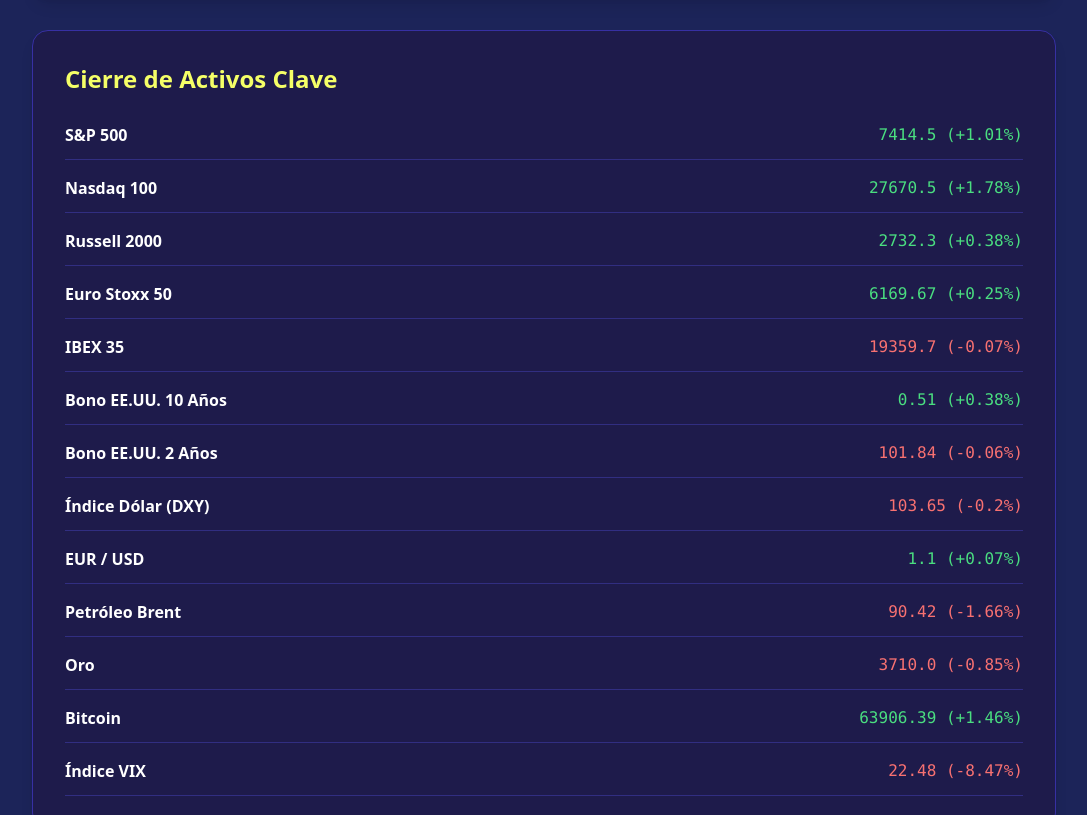
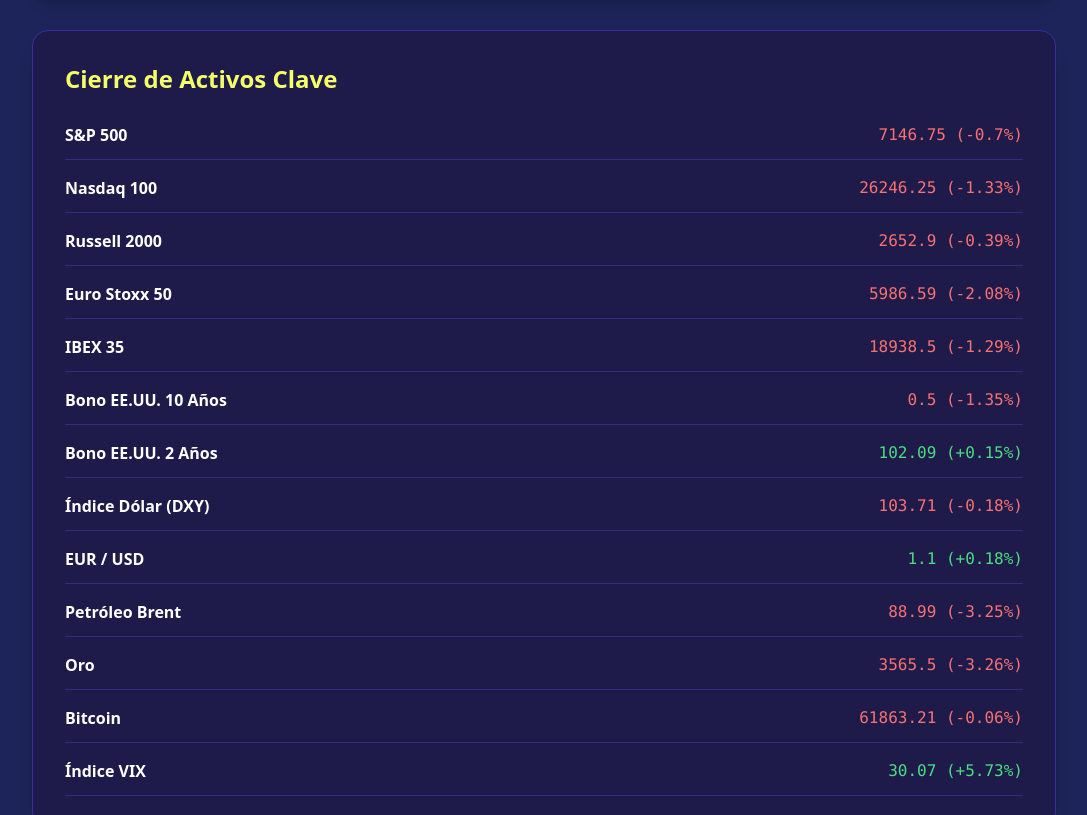
Before and after one commit to aguarinosm/mercado_bot.py, a plain HTML site: page index.html in a window 1280 px wide. Shown: the part 711-1526 px from the top of the page, without its empty margins (96-1183 px from the left). Drawn offline with nearby package versions, Linux system fonts and the light colour scheme.

Commit message:
Actualizar web diaria automática

```diff
--- a/index.html
+++ b/index.html
@@ -3,7 +3,7 @@
 <head>
     <meta charset="UTF-8">
     <meta name="viewport" content="width=device-width, initial-scale=1.0">
-    <title>Terminal Macro-Financiero | 19-11-2026</title>
+    <title>Terminal Macro-Financiero | 20-11-2026</title>
     <script src="https://cdn.tailwindcss.com"></script>
     <style>
         body { background-color: #1C2459; color: #ffffff; font-family: system-ui, -apple-system, sans-serif; }
@@ -15,14 +15,14 @@
         <!-- CABECERA -->
         <header class="border-b border-indigo-800 pb-4">
             <h1 class="text-4xl font-extrabold text-[#F5FF67]">Briefing de Mercados</h1>
-            <p class="text-indigo-300 mt-2 text-sm uppercase tracking-wider">Despliegue Analítico • Fecha: 19-11-2026</p>
+            <p class="text-indigo-300 mt-2 text-sm uppercase tracking-wider">Despliegue Analítico • Fecha: 20-11-2026</p>
         </header>
 
         <!-- BLOQUE 1: RESUMEN DUMMIES (AMARILLO GIGANTE) -->
         <section class="bg-custom-yellow p-6 md:p-8 rounded-2xl shadow-xl space-y-3 border-4 border-[#F5FF67]">
             <h2 class="text-2xl font-black uppercase tracking-wide">El mercado en 1 minuto</h2>
             <p class="text-lg font-medium leading-relaxed">
-                Día de navegación tranquila. La economía crece a buen ritmo pero sin sobrecalentarse, y la inflación parece controlada. Esto es como ir en barco con el viento a favor: las empresas pueden planificar su futuro y los inversores compran acciones con confianza.
+                El mercado está en modo 'tormenta'. Los inversores tienen miedo porque el dinero es más caro de pedir prestado (los tipos de interés están altos). Como cuesta más financiarse, las empresas tienen más difícil crecer, y por eso la gente prefiere vender sus acciones y buscar refugios seguros.
             </p>
         </section>
 
@@ -30,7 +30,7 @@
         <section class="bg-indigo-950 p-6 md:p-8 rounded-2xl border border-indigo-800 shadow-lg space-y-6">
             <h2 class="text-2xl font-bold text-[#F5FF67]">Monitor Macro & FED</h2>
             <p class="text-indigo-100 leading-relaxed text-lg">
-                <strong>Análisis Institucional:</strong> Entorno macroeconómico acomodaticio o asimilado por el consenso. La lectura de inflación (337.476) y un mercado laboral estabilizado permiten que los índices directores extiendan su estructura técnica, con el bono a 10 años estabilizado en 0.51%.
+                <strong>Análisis Institucional:</strong> La volatilidad repunta (VIX en 30.07) en un contexto de reajuste de carteras. Con los tipos de la FED en 3.88% y la inflación persistente, el coste de oportunidad medido por el bono a 10 años (0.5%) sigue asfixiando los múltiplos de la renta variable tecnológica.
             </p>
             <div class="grid grid-cols-2 md:grid-cols-4 gap-4 mt-6">
                 <div class="bg-[#1C2459] p-4 rounded-xl border border-indigo-800 text-center">
@@ -59,67 +59,67 @@
 
         <li class='flex justify-between border-b border-indigo-900 py-3 items-center'>
             <span class='font-semibold'>S&P 500</span>
-            <span class='font-mono text-green-400'>7414.5 (+1.01%)</span>
+            <span class='font-mono text-red-400'>7146.75 (-0.7%)</span>
         </li>
 
         <li class='flex justify-between border-b border-indigo-900 py-3 items-center'>
             <span class='font-semibold'>Nasdaq 100</span>
-            <span class='font-mono text-green-400'>27670.5 (+1.78%)</span>
+            <span class='font-mono text-red-400'>26246.25 (-1.33%)</span>
         </li>
 
         <li class='flex justify-between border-b border-indigo-900 py-3 items-center'>
             <span class='font-semibold'>Russell 2000</span>
-            <span class='font-mono text-green-400'>2732.3 (+0.38%)</span>
+            <span class='font-mono text-red-400'>2652.9 (-0.39%)</span>
         </li>
 
         <li class='flex justify-between border-b border-indigo-900 py-3 items-center'>
             <span class='font-semibold'>Euro Stoxx 50</span>
-            <span class='font-mono text-green-400'>6169.67 (+0.25%)</span>
+            <span class='font-mono text-red-400'>5986.59 (-2.08%)</span>
         </li>
 
         <li class='flex justify-between border-b border-indigo-900 py-3 items-center'>
             <span class='font-semibold'>IBEX 35</span>
-            <span class='font-mono text-red-400'>19359.7 (-0.07%)</span>
+            <span class='font-mono text-red-400'>18938.5 (-1.29%)</span>
         </li>
 
         <li class='flex justify-between border-b border-indigo-900 py-3 items-center'>
             <span class='font-semibold'>Bono EE.UU. 10 Años</span>
-            <span class='font-mono text-green-400'>0.51 (+0.38%)</span>
+            <span class='font-mono text-red-400'>0.5 (-1.35%)</span>
         </li>
 
         <li class='flex justify-between border-b border-indigo-900 py-3 items-center'>
             <span class='font-semibold'>Bono EE.UU. 2 Años</span>
-            <span class='font-mono text-red-400'>101.84 (-0.06%)</span>
+            <span class='font-mono text-green-400'>102.09 (+0.15%)</span>
         </li>
 
         <li class='flex justify-between border-b border-indigo-900 py-3 items-center'>
             <span class='font-semibold'>Índice Dólar (DXY)</span>
-            <span class='font-mono text-red-400'>103.65 (-0.2%)</span>
+            <span class='font-mono text-red-400'>103.71 (-0.18%)</span>
         </li>
 
         <li class='flex justify-between border-b border-indigo-900 py-3 items-center'>
             <span class='font-semibold'>EUR / USD</span>
-            <span class='font-mono text-green-400'>1.1 (+0.07%)</span>
+            <span class='font-mono text-green-400'>1.1 (+0.18%)</span>
         </li>
 
         <li class='flex justify-between border-b border-indigo-900 py-3 items-center'>
             <span class='font-semibold'>Petróleo Brent</span>
-            <span class='font-mono text-red-400'>90.42 (-1.66%)</span>
+            <span class='font-mono text-red-400'>88.99 (-3.25%)</span>
         </li>
 
         <li class='flex justify-between border-b border-indigo-900 py-3 items-center'>
             <span class='font-semibold'>Oro</span>
-            <span class='font-mono text-red-400'>3710.0 (-0.85%)</span>
+            <span class='font-mono text-red-400'>3565.5 (-3.26%)</span>
         </li>
 
         <li class='flex justify-between border-b border-indigo-900 py-3 items-center'>
             <span class='font-semibold'>Bitcoin</span>
-            <span class='font-mono text-green-400'>63906.39 (+1.46%)</span>
+            <span class='font-mono text-red-400'>61863.21 (-0.06%)</span>
         </li>
 
         <li class='flex justify-between border-b border-indigo-900 py-3 items-center'>
             <span class='font-semibold'>Índice VIX</span>
-            <span class='font-mono text-red-400'>22.48 (-8.47%)</span>
+            <span class='font-mono text-green-400'>30.07 (+5.73%)</span>
         </li>
 
             </ul>
```
